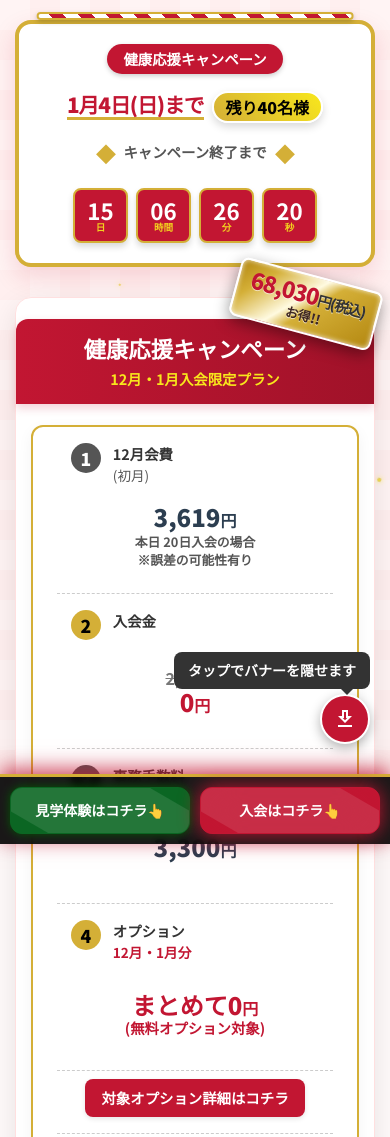
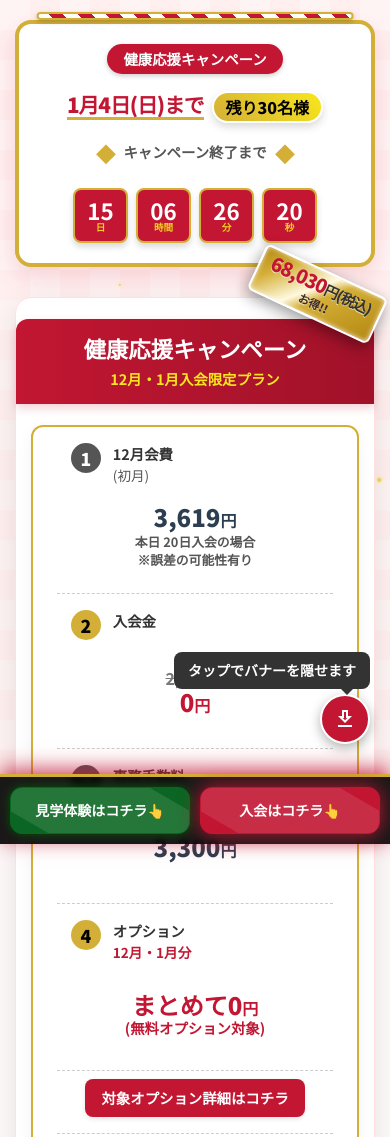
Before and after one commit to ryuta3162-a11y/24KYODO2026.01LP, a plain HTML site: page index.html in a window 390 px wide. Shown: the top 1137 px of the page. Drawn offline with nearby package versions, Linux system fonts and the light colour scheme.

Commit message:
Update index.html

```diff
--- a/index.html
+++ b/index.html
@@ -280,12 +280,12 @@
         /* 豪華なゴールドプレートバッジ（横長） */
         .gold-plate-badge {
             position: absolute;
-            top: -25px; /* さらに上に移動 */
-            right: -15px; /* 少し外側へ */
+            top: -20px;
+            right: -20px; /* 右側にはみ出させる */
             width: auto;
-            min-width: 160px;
+            min-width: 140px; /* 少し小さく */
             z-index: 30;
-            transform: rotate(15deg); /* 傾きをきつく */
+            transform: rotate(25deg); /* 傾きをきつく (15deg -> 25deg) */
             /* ゴールドグラデーション: 金属光沢 */
             background: linear-gradient(
                 135deg,
@@ -296,27 +296,27 @@
                 var(--newyear-gold-dark) 100%
             );
             border: 2px solid #fff;
-            border-radius: 8px;
+            border-radius: 6px;
             box-shadow: 0 5px 15px rgba(0,0,0,0.4), inset 0 0 5px rgba(255,255,255,0.8);
-            padding: 8px 16px;
+            padding: 6px 12px; /* 少し小さく */
             text-align: center;
-            color: #3e2723; /* 濃い茶色で視認性確保 */
-            overflow: hidden; /* シャインエフェクトのはみ出し防止 */
+            color: #3e2723;
+            overflow: hidden;
         }
 
         /* バッジ内のテキスト */
         .gold-plate-badge .badge-amount {
             font-family: var(--font-accent);
-            font-size: 1.6rem;
+            font-size: 1.4rem; /* 少し小さく */
             font-weight: 900;
             line-height: 1;
             display: block;
             text-shadow: 0 1px 0 rgba(255,255,255,0.6);
             letter-spacing: -0.05em;
-            color: #c21632; /* 金額は赤で強調 */
+            color: #c21632;
         }
         .gold-plate-badge .badge-sub {
-            font-size: 0.9rem;
+            font-size: 0.8rem; /* 少し小さく */
             font-weight: 900;
             display: block;
             margin-top: 2px;
@@ -347,20 +347,20 @@
             100% { left: 200%; } /* 残りの時間は待機 */
         }
 
-        /* モバイル調整 */
+        /* モバイル調整 - 被らないように位置とサイズを厳しく調整 */
         @media (max-width: 480px) {
             .gold-plate-badge {
-                top: -45px; /* スマホで文字被りを避けるためさらに上へ */
-                right: -5px; /* 右端に寄せる */
-                transform: rotate(15deg); /* スマホでもしっかり斜めに */
-                padding: 6px 12px;
-                min-width: 140px;
+                top: -50px; /* さらに上へ逃がす */
+                right: -10px; /* 右端ギリギリ */
+                transform: rotate(25deg);
+                padding: 4px 10px;
+                min-width: 120px;
             }
             .gold-plate-badge .badge-amount {
-                font-size: 1.4rem;
+                font-size: 1.2rem;
             }
             .gold-plate-badge .badge-sub {
-                font-size: 0.8rem;
+                font-size: 0.7rem;
             }
         }
 
@@ -709,7 +709,7 @@
         <div class="banner-left-content">
             <div class="banner-text-row-top">
                 <span class="banner-date" id="dynamic-end-date">1月4日(日)まで</span>
-                <span class="banner-slots-badge" id="remaining-slots">先着40名様</span>
+                <span class="banner-slots-badge" id="remaining-slots">先着30名様</span>
             </div>
             <div class="banner-text-row-bottom">
                 <span class="mascot-star">◆</span>
@@ -840,7 +840,7 @@
                         <li><i class="ph ph-calendar-check"></i><span><strong>2026年7月末までの在籍</strong>が条件です</span></li>
                         <li><i class="ph ph-warning-circle"></i><span>期間内に退会された場合、違約金として<strong>37,900円</strong>が発生します</span></li>
                         <li><i class="ph ph-device-mobile-camera"></i><span>JOYFITAPPからの入会が必須です</span></li>
-                        <li><i class="ph ph-gear"></i><span>各オプションは入会時、<strong>全て自動契約</strong>となります</span></li>
+                        <li><i class="ph ph-gear"></i><span><strong>無料オプション</strong>は入会時、<strong>全て自動契約</strong>となります</span></li>
                     </ul>
                     <p class="plan-option-note">※無料オプションの解約をご希望の場合は<br><strong style="color: var(--newyear-gold-light); font-size: 1rem;">1月末日</strong>までに手続きが必要です</p>
                 </div>
@@ -1072,7 +1072,7 @@ document.addEventListener('DOMContentLoaded', function() {
         const fixedStartDate = new Date(CAMPAIGN_START_DATE.getFullYear(), CAMPAIGN_START_DATE.getMonth(), CAMPAIGN_START_DATE.getDate());
         const fixedEndDate = new Date(CAMPAIGN_END_DATE.getFullYear(), CAMPAIGN_END_DATE.getMonth(), CAMPAIGN_END_DATE.getDate());
 
-        const maxSlots = 40; // 先着40名
+        const maxSlots = 30; // 先着30名
         const minSlots = 1;
 
         // 期間の合計日数
```
